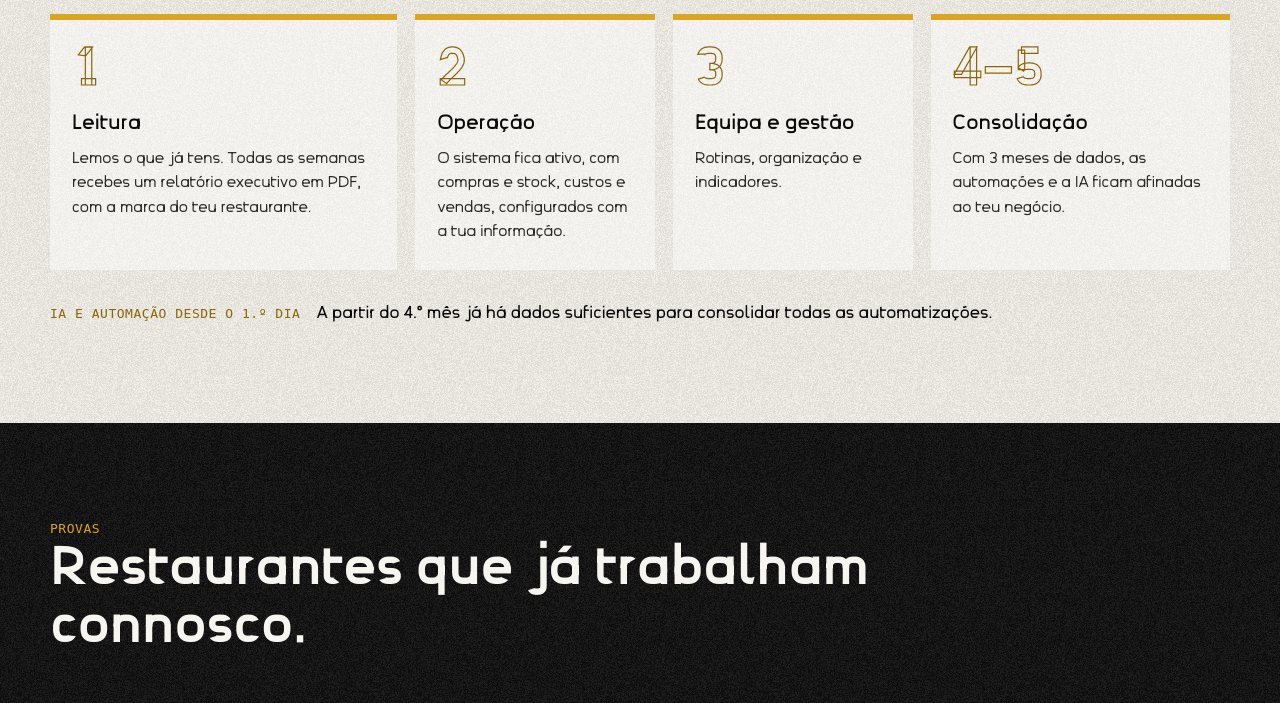
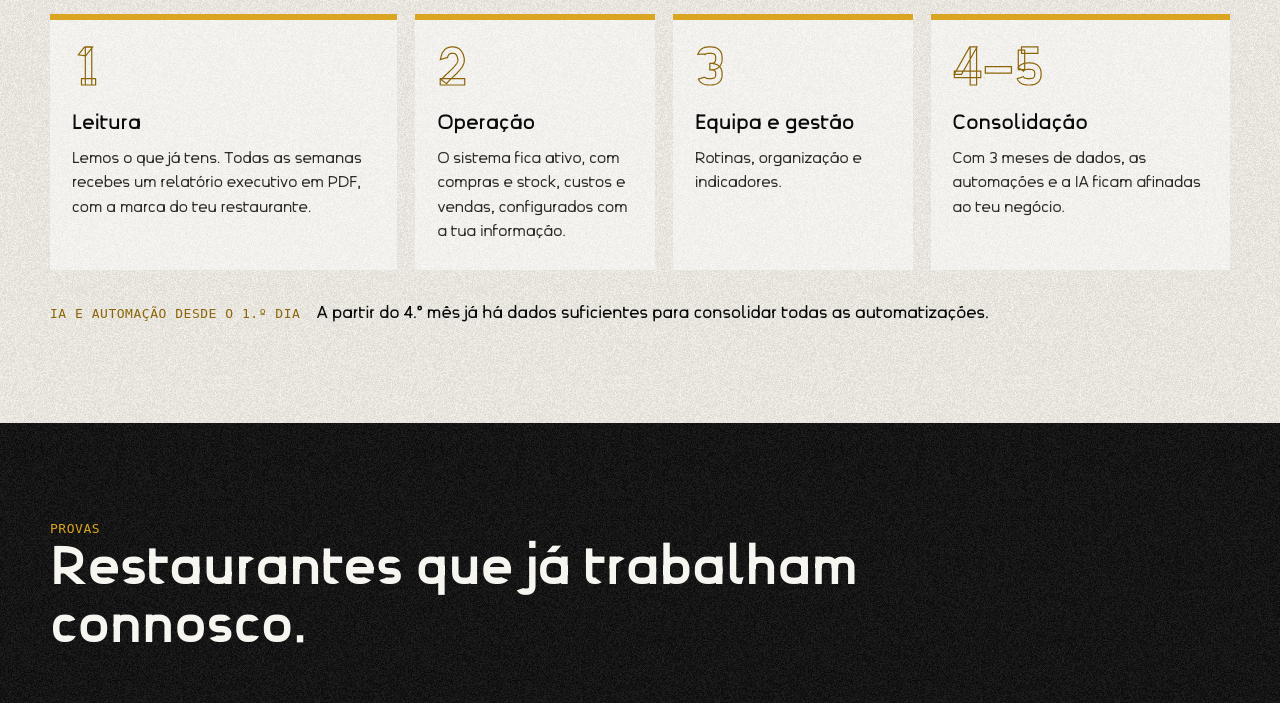
Before and after one commit to galzu369/galzu-infraestrutura-local-landing, a plain HTML site: page index.html in a window 1280 px wide. Shown: the part 1779-2482 px from the top of the page. Drawn offline with Linux system fonts and the light colour scheme.

Commit message:
Site: fonte propria Galzu r4 (j corrigido)

```diff
--- a/index.html
+++ b/index.html
@@ -14,13 +14,13 @@
 <meta name="theme-color" content="#0B0B0C">
 <link rel="icon" href="assets/galzu-favicon.svg" type="image/svg+xml">
 <style>
-/* Fonte própria Galzu Proto 1A r3 (WOFF em assets/fonts). Inter fica de reserva para os glifos que a r3 não cobre. */
-@font-face { font-family: 'Inter Display'; font-weight: 800; font-display: swap; src: url('assets/fonts/GalzuProto1Ar3-Bold.woff') format('woff'); }
-@font-face { font-family: 'Inter Display'; font-weight: 700; font-display: swap; src: url('assets/fonts/GalzuProto1Ar3-Semibold.woff') format('woff'); }
-@font-face { font-family: 'Inter'; font-weight: 400; font-display: swap; src: url('assets/fonts/GalzuProto1Ar3-Regular.woff') format('woff'); }
-@font-face { font-family: 'Inter'; font-weight: 500; font-display: swap; src: url('assets/fonts/GalzuProto1Ar3-Medium.woff') format('woff'); }
-@font-face { font-family: 'Inter'; font-weight: 600; font-display: swap; src: url('assets/fonts/GalzuProto1Ar3-Semibold.woff') format('woff'); }
-@font-face { font-family: 'Inter'; font-weight: 700; font-display: swap; src: url('assets/fonts/GalzuProto1Ar3-Semibold.woff') format('woff'); }
+/* Fonte própria Galzu Proto 1A r4 (WOFF em assets/fonts). Inter fica de reserva para os glifos que a r4 não cobre. */
+@font-face { font-family: 'Inter Display'; font-weight: 800; font-display: swap; src: url('assets/fonts/GalzuProto1Ar4-Bold.woff') format('woff'); }
+@font-face { font-family: 'Inter Display'; font-weight: 700; font-display: swap; src: url('assets/fonts/GalzuProto1Ar4-Semibold.woff') format('woff'); }
+@font-face { font-family: 'Inter'; font-weight: 400; font-display: swap; src: url('assets/fonts/GalzuProto1Ar4-Regular.woff') format('woff'); }
+@font-face { font-family: 'Inter'; font-weight: 500; font-display: swap; src: url('assets/fonts/GalzuProto1Ar4-Medium.woff') format('woff'); }
+@font-face { font-family: 'Inter'; font-weight: 600; font-display: swap; src: url('assets/fonts/GalzuProto1Ar4-Semibold.woff') format('woff'); }
+@font-face { font-family: 'Inter'; font-weight: 700; font-display: swap; src: url('assets/fonts/GalzuProto1Ar4-Semibold.woff') format('woff'); }
 @font-face { font-family: 'InterReal'; font-weight: 400; src: url('assets/fonts/Inter-Regular.ttf'); }
 body { font-family: 'Inter', 'InterReal', system-ui, sans-serif; }
 @font-face { font-family: 'InterDisplayReal'; font-weight: 800; src: url('assets/fonts/InterDisplay-ExtraBold.ttf'); }
```
